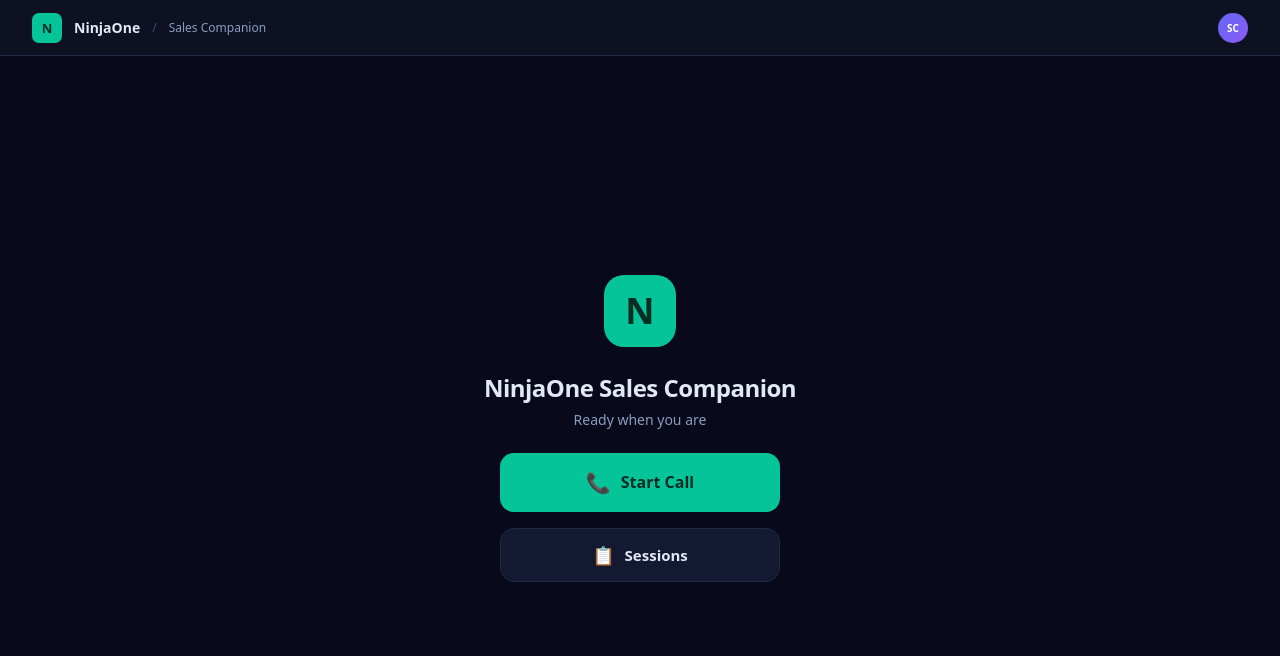
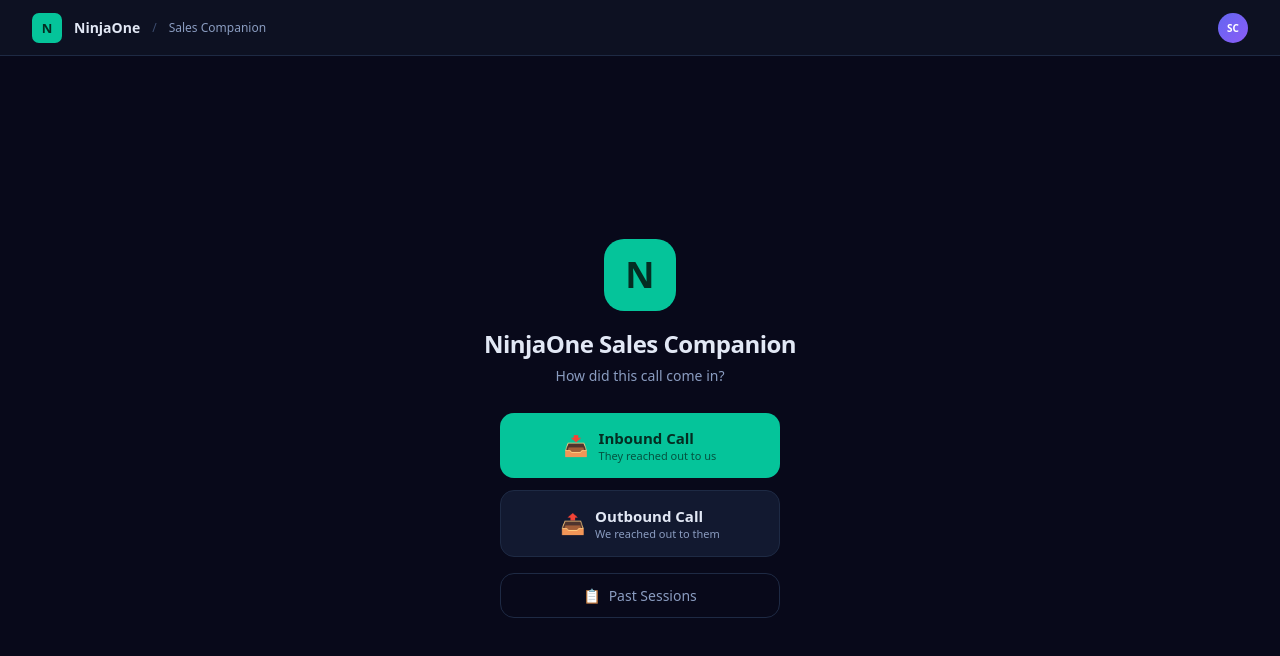
Before and after one commit to Nekoking14/ninja-sales-companion, a React (Vite) app in the folder client/: page / in a window 1280 px wide. Shown: the top 656 px of the page. Built offline with nearby package versions, Linux system fonts and the light colour scheme.

Commit message:
inbound and outbound

```diff
--- a/client/src/components/QualificationForm.jsx
+++ b/client/src/components/QualificationForm.jsx
@@ -34,6 +34,7 @@
 }
 
 const EMPTY_QUAL = {
+  accountName: '', callType: null,
   persona: '',
   prospectType: null, usesMsp: null, mspPartner: '', mspInhouse: null, mspInhouseWhy: '',
   cloudOk: null, cloudFrankfurt: null,
@@ -79,6 +80,8 @@
       identity:          normTool(r.identity),
       networkHardware:   normTool(r.networkHardware),
     },
+    accountName:     saved.accountName     || '',
+    callType:        saved.callType        || null,
     persona:         saved.persona         || '',
     useCase:         Array.isArray(saved.useCase) ? saved.useCase : (saved.useCase ? [saved.useCase] : []),
     mspInhouse:      saved.mspInhouse      ?? null,
@@ -118,7 +121,8 @@
 }
 
 export default function QualificationForm({ session, prospect }) {
-  const { dispatch } = useApp()
+  const { state, dispatch } = useApp()
+  const { callType } = state
   const key = `qual_${session?.id || prospect?.id || 'draft'}`
 
   const [form, setForm] = useState(() => {
@@ -127,9 +131,14 @@
   })
 
   useEffect(() => {
-    try { setForm(normalise(JSON.parse(localStorage.getItem(key)))) }
-    catch { setForm(EMPTY_QUAL) }
-  }, [key])
+    try {
+      const saved = JSON.parse(localStorage.getItem(key))
+      const f = normalise(saved)
+      // Sync callType from AppContext into form
+      setForm({ ...f, callType: callType || f.callType || null })
+    }
+    catch { setForm({ ...EMPTY_QUAL, callType: callType || null }) }
+  }, [key, callType])
 
   useEffect(() => {
     try {
@@ -151,6 +160,23 @@
   }, [form, session?.id])
 
   const set     = (f, v) => setForm(p => ({ ...p, [f]: v }))
+
+  // When accountName changes, update the prospect record so sessions show the right name
+  const prospectDebounce = useRef(null)
+  function setAccountName(val) {
+    set('accountName', val)
+    // Update AppContext so topbar shows new name instantly
+    if (prospect?.id) {
+      dispatch({ type: 'UPDATE_PROSPECT', payload: { name: val || 'New Prospect', company: val || '' } })
+    }
+    // Sync to API with debounce
+    clearTimeout(prospectDebounce.current)
+    prospectDebounce.current = setTimeout(() => {
+      if (prospect?.id && val?.trim()) {
+        api.prospects.update(prospect.id, { name: val.trim(), company: val.trim(), callType: prospect?.callType }).catch(() => {})
+      }
+    }, 800)
+  }
   const setTool = (f, v) => setForm(p => ({ ...p, tools: { ...p.tools, [f]: v } }))
 
   function setPersona(p) {
@@ -192,6 +218,20 @@
           </div>
         </div>
       )}
+
+      {/* Account name */}
+      <div style={{ marginBottom: 14 }}>
+        <div style={{ fontSize: 10, fontWeight: 700, textTransform: 'uppercase', letterSpacing: '0.09em', color: 'var(--acc)', marginBottom: 6, display: 'flex', alignItems: 'center', gap: 6 }}>
+          🏢 Account name
+        </div>
+        <input
+          className="input"
+          value={form.accountName}
+          onChange={e => setAccountName(e.target.value)}
+          placeholder="Company / account name…"
+          style={{ fontSize: 14, padding: '10px 12px', fontWeight: 600 }}
+        />
+      </div>
 
       {/* Combined: Persona + CRM confirmation + Prospect type */}
       <Block title="Who are you speaking with?">
--- a/client/src/components/RightPanel.jsx
+++ b/client/src/components/RightPanel.jsx
@@ -3,13 +3,15 @@
 import { useApp } from '../context/AppContext.jsx'
 import QualificationForm from './QualificationForm.jsx'
 
-const SPIN_SECTIONS = [
-  { key: 'notesSituation', label: 'S — Situation', color: 'var(--blue)',  pts: 15, placeholder: 'What is their current state? What tools, team size, processes are in place today?' },
-  { key: 'notesPain',      label: 'P — Pain',      color: 'var(--amber)', pts: 15, placeholder: '* Operational / business pain\n- Frustration, time, money — what is causing it\n- Always ask why / what !!!' },
+const ALL_SPIN_SECTIONS = [
+  { key: 'notesSituation',      label: 'S — Situation',      color: 'var(--blue)',  pts: 15, inbound: false, placeholder: 'What is their current state? What tools, team size, processes are in place today?' },
+  { key: 'notesPain',           label: 'P — Pain',           color: 'var(--amber)', pts: 15, inbound: false, placeholder: '* Operational / business pain\n- Frustration, time, money — what is causing it\n- Always ask why / what !!!' },
+  { key: 'notesImplication', label: 'I — Implication', color: 'var(--acc)',   pts: 20, inbound: true,  placeholder: 'What happens if this stays unsolved? What is the cost, risk or impact of inaction?' },
 ]
 
 export default function RightPanel({ prospect, session, callSeconds }) {
-  const { dispatch } = useApp()
+  const { state, dispatch } = useApp()
+  const { callType } = state
 
   const initials = prospect?.name
     ? prospect.name.split(' ').map(w => w[0]).join('').slice(0, 2).toUpperCase()
@@ -18,15 +20,16 @@
   const key = `qual_${session?.id || prospect?.id || 'draft'}`
 
   // ── SPIN notes state ───────────────────────────────────────────────────────
-  const [notes, setNotes] = useState({ notesSituation: '', notesPain: '' })
+  const [notes, setNotes] = useState({ notesSituation: '', notesPain: '', notesImplication: '' })
   const [notesOpen, setNotesOpen] = useState(true)
 
   useEffect(() => {
     try {
       const saved = JSON.parse(localStorage.getItem(key)) || {}
       const loaded = {
-        notesSituation: saved.notesSituation || '',
-        notesPain:      saved.notesPain      || '',
+        notesSituation:      saved.notesSituation      || '',
+        notesPain:           saved.notesPain           || '',
+        notesImplication: saved.notesImplication || '',
       }
       setNotes(loaded)
       dispatch({ type: 'SET_SPIN_NOTES', payload: loaded })
@@ -51,10 +54,11 @@
   }
 
   const pts = {
-    notesSituation: (notes.notesSituation || '').trim().length > 0 ? 15 : 0,
-    notesPain:      (notes.notesPain      || '').trim().length > 0 ? 15 : 0,
+    notesSituation:      (notes.notesSituation      || '').trim().length > 0 ? 15 : 0,
+    notesPain:           (notes.notesPain           || '').trim().length > 0 ? 15 : 0,
+    notesImplication: callType === 'inbound' && (notes.notesImplication || '').trim().length > 0 ? 20 : 0,
   }
-  const totalPts = pts.notesSituation + pts.notesPain
+  const totalPts = pts.notesSituation + pts.notesPain + pts.notesImplication
 
   return (
     <div style={{
@@ -134,7 +138,7 @@
               background: totalPts > 0 ? 'var(--green2)' : 'var(--card2)',
               padding: '2px 6px', borderRadius: 99, transition: 'all 0.2s'
             }}>
-              {totalPts}/30
+              {totalPts}/{callType === 'inbound' ? 50 : 30}
             </span>
             <span style={{ fontSize: 10, color: 'var(--txt3)', marginLeft: 4 }}>
               {notesOpen ? '▲' : '▼'}
@@ -144,7 +148,7 @@
           {/* Notes sections */}
           {notesOpen && (
             <div style={{ flex: 1, display: 'flex', flexDirection: 'column', overflow: 'hidden', minHeight: 0 }}>
-              {SPIN_SECTIONS.map(({ key: field, label, color, pts: maxPts, placeholder }, idx) => {
+              {ALL_SPIN_SECTIONS.filter(s => !s.inbound || callType === 'inbound').map(({ key: field, label, color, pts: maxPts, placeholder }, idx) => {
                 const hasText = (notes[field] || '').trim().length > 0
                 return (
                   <div key={field} style={{
--- a/client/src/pages/ProspectList.jsx
+++ b/client/src/pages/ProspectList.jsx
@@ -140,6 +140,7 @@
     'NINJAONE CALL SUMMARY',
     sep2,
     '',
+    line('Account',        q?.accountName),
     line('Persona',        q?.persona || persona || session.name),
     line('Prospect type',   q?.prospectType === 'msp' ? 'MSP' : q?.prospectType === 'it' ? 'Internal IT' : null),
     line('Endpoints',       q?.endpoints),
@@ -272,13 +273,29 @@
   const [expandedData, setExpandedData] = useState(null)
   const [loadingExp,   setLoadingExp]   = useState(false)
   const [copied,       setCopied]       = useState(false)
+  const [callTypeMap,   setCallTypeMap]   = useState({})
 
   useEffect(() => { load() }, [])
 
   async function load () {
     setLoading(true)
-    try { setProspects(await api.prospects.list()) }
-    finally { setLoading(false) }
+    try {
+      const list = await api.prospects.list()
+      setProspects(list)
+      // Load callType from each prospect's latest session in parallel
+      const entries = await Promise.all(list.map(async p => {
+        try {
+          const full = await api.prospects.get(p.id)
+          const s = full.sessions?.[0]
+          if (!s) return [p.id, null]
+          const q = s.qualification_data
+            ? (typeof s.qualification_data === 'string' ? JSON.parse(s.qualification_data) : s.qualification_data)
+            : null
+          return [p.id, q?.callType || null]
+        } catch { return [p.id, null] }
+      }))
+      setCallTypeMap(Object.fromEntries(entries))
+    } finally { setLoading(false) }
   }
 
   async function continueCall (prospect) {
@@ -396,6 +413,11 @@
                     <div style={{ flex: 1, minWidth: 0 }}>
                       <div style={{ display: 'flex', alignItems: 'center', gap: 8, marginBottom: 3 }}>
                         <span style={{ fontSize: 14, fontWeight: 600 }}>{p.name}</span>
+                        {callTypeMap[p.id] && (
+                          <span style={{ fontSize: 10, fontWeight: 700, padding: '2px 8px', borderRadius: 99, background: callTypeMap[p.id] === 'inbound' ? 'var(--acc2)' : 'var(--blue2)', color: callTypeMap[p.id] === 'inbound' ? 'var(--acc)' : 'var(--blue)', flexShrink: 0 }}>
+                            {callTypeMap[p.id] === 'inbound' ? '📥 Inbound' : '📤 Outbound'}
+                          </span>
+                        )}
                         <span className="tag" style={{ background: color + '18', color }}>{p.company || p.role || 'Persona'}</span>
                       </div>
                       {/* Date + time ago */}
@@ -454,6 +476,11 @@
                                     <span style={{ fontSize: 12, fontWeight: 600 }}>{fmtDate(sd.started_at)}</span>
                                     <span style={{ fontSize: 12, color: 'var(--txt2)', marginLeft: 10 }}>{fmtTime(sd.started_at)}</span>
                                   </div>
+                                  {qual?.callType && (
+                                    <span style={{ fontSize: 11, fontWeight: 700, padding: '3px 10px', borderRadius: 99, background: qual.callType === 'inbound' ? 'var(--acc2)' : 'var(--blue2)', color: qual.callType === 'inbound' ? 'var(--acc)' : 'var(--blue)' }}>
+                                      {qual.callType === 'inbound' ? '📥 Inbound' : '📤 Outbound'}
+                                    </span>
+                                  )}
                                   {sd.duration_sec && (
                                     <span style={{ fontSize: 11, color: 'var(--txt3)', marginLeft: 8 }}>
                                       Duration: {fmtDuration(sd.duration_sec)}
--- a/client/src/pages/ProspectSelector.jsx
+++ b/client/src/pages/ProspectSelector.jsx
@@ -6,29 +6,20 @@
   const { dispatch } = useApp()
   const navigate     = useNavigate()
 
-  async function startCall() {
-    const prospect = await api.prospects.create({
-      name:    'New Prospect',
-      company: '',
-      role:    ''
-    })
-    const session = await api.sessions.start(prospect.id)
-    dispatch({ type: 'SET_PROSPECT', payload: prospect })
-    dispatch({ type: 'SET_SESSION',  payload: session  })
+  async function startCall(callType) {
+    const prospect = await api.prospects.create({ name: 'New Prospect', company: '', role: '', callType })
+    const session  = await api.sessions.start(prospect.id)
+    dispatch({ type: 'SET_PROSPECT',  payload: { ...prospect, callType } })
+    dispatch({ type: 'SET_SESSION',   payload: session  })
+    dispatch({ type: 'SET_CALL_TYPE', payload: callType })
     navigate('/dashboard')
   }
 
   return (
-    <div style={{
-      height: '100vh', display: 'flex', flexDirection: 'column',
-      background: 'var(--bg)', overflow: 'hidden'
-    }}>
+    <div style={{ height: '100vh', display: 'flex', flexDirection: 'column', background: 'var(--bg)', overflow: 'hidden' }}>
 
       {/* Header */}
-      <header style={{
-        height: 56, background: 'var(--surf)', borderBottom: '1px solid var(--brd)',
-        display: 'flex', alignItems: 'center', padding: '0 32px', gap: 12, flexShrink: 0
-      }}>
+      <header style={{ height: 56, background: 'var(--surf)', borderBottom: '1px solid var(--brd)', display: 'flex', alignItems: 'center', padding: '0 32px', gap: 12, flexShrink: 0 }}>
         <div style={{ width: 30, height: 30, background: 'var(--acc)', borderRadius: 7, display: 'flex', alignItems: 'center', justifyContent: 'center', fontWeight: 800, fontSize: 13, color: '#042D22' }}>N</div>
         <span style={{ fontWeight: 600, fontSize: 14 }}>NinjaOne</span>
         <span style={{ color: 'var(--txt3)', fontSize: 12 }}>/</span>
@@ -37,21 +28,20 @@
       </header>
 
       {/* Main */}
-      <div style={{ flex: 1, display: 'flex', flexDirection: 'column', alignItems: 'center', justifyContent: 'center', gap: 16, padding: 32 }}>
+      <div style={{ flex: 1, display: 'flex', flexDirection: 'column', alignItems: 'center', justifyContent: 'center', gap: 12, padding: 32 }}>
 
-        {/* Logo */}
-        <div style={{ width: 72, height: 72, background: 'var(--acc)', borderRadius: 20, display: 'flex', alignItems: 'center', justifyContent: 'center', fontSize: 36, fontWeight: 800, color: '#042D22', marginBottom: 8 }}>N</div>
+        <div style={{ width: 72, height: 72, background: 'var(--acc)', borderRadius: 20, display: 'flex', alignItems: 'center', justifyContent: 'center', fontSize: 36, fontWeight: 800, color: '#042D22', marginBottom: 4 }}>N</div>
 
-        <div style={{ textAlign: 'center', marginBottom: 8 }}>
+        <div style={{ textAlign: 'center', marginBottom: 16 }}>
           <div style={{ fontSize: 24, fontWeight: 700, letterSpacing: '-0.5px', marginBottom: 6 }}>NinjaOne Sales Companion</div>
-          <div style={{ color: 'var(--txt2)', fontSize: 14 }}>Ready when you are</div>
+          <div style={{ color: 'var(--txt2)', fontSize: 14 }}>How did this call come in?</div>
         </div>
 
-        {/* Start Call */}
+        {/* Inbound */}
         <button
-          onClick={startCall}
+          onClick={() => startCall('inbound')}
           style={{
-            width: 280, padding: '16px 24px', borderRadius: 14, fontSize: 16,
+            width: 280, padding: '15px 24px', borderRadius: 14, fontSize: 15,
             fontWeight: 700, background: 'var(--acc)', color: '#042D22',
             border: 'none', cursor: 'pointer', transition: 'opacity 0.15s',
             display: 'flex', alignItems: 'center', justifyContent: 'center', gap: 10
@@ -59,14 +49,18 @@
           onMouseEnter={e => e.currentTarget.style.opacity = '.88'}
           onMouseLeave={e => e.currentTarget.style.opacity = '1'}
         >
-          <span style={{ fontSize: 20 }}>📞</span> Start Call
+          <span style={{ fontSize: 20 }}>📥</span>
+          <div style={{ textAlign: 'left' }}>
+            <div>Inbound Call</div>
+            <div style={{ fontSize: 11, fontWeight: 400, opacity: 0.75 }}>They reached out to us</div>
+          </div>
         </button>
 
-        {/* Sessions */}
+        {/* Outbound */}
         <button
-          onClick={() => navigate('/prospects')}
+          onClick={() => startCall('outbound')}
           style={{
-            width: 280, padding: '14px 24px', borderRadius: 14, fontSize: 15,
+            width: 280, padding: '15px 24px', borderRadius: 14, fontSize: 15,
             fontWeight: 600, background: 'var(--card)', color: 'var(--txt)',
             border: '1px solid var(--brd)', cursor: 'pointer', transition: 'border-color 0.15s',
             display: 'flex', alignItems: 'center', justifyContent: 'center', gap: 10
@@ -74,7 +68,27 @@
           onMouseEnter={e => e.currentTarget.style.borderColor = 'var(--acc)'}
           onMouseLeave={e => e.currentTarget.style.borderColor = 'var(--brd)'}
         >
-          <span style={{ fontSize: 18 }}>📋</span> Sessions
+          <span style={{ fontSize: 20 }}>📤</span>
+          <div style={{ textAlign: 'left' }}>
+            <div>Outbound Call</div>
+            <div style={{ fontSize: 11, fontWeight: 400, color: 'var(--txt2)' }}>We reached out to them</div>
+          </div>
+        </button>
+
+        {/* Sessions */}
+        <button
+          onClick={() => navigate('/prospects')}
+          style={{
+            width: 280, padding: '12px 24px', borderRadius: 14, fontSize: 14,
+            fontWeight: 500, background: 'transparent', color: 'var(--txt2)',
+            border: '1px solid var(--brd)', cursor: 'pointer', marginTop: 4,
+            display: 'flex', alignItems: 'center', justifyContent: 'center', gap: 8,
+            transition: 'border-color 0.15s'
+          }}
+          onMouseEnter={e => e.currentTarget.style.borderColor = 'var(--brd2)'}
+          onMouseLeave={e => e.currentTarget.style.borderColor = 'var(--brd)'}
+        >
+          <span>📋</span> Past Sessions
         </button>
 
       </div>
--- a/client/src/utils/scoring.js
+++ b/client/src/utils/scoring.js
@@ -34,8 +34,9 @@
   else if (filledTools >= 1) pts += Math.round(filledTools * 3.3)
 
   // ── SPIN notes (50 pts) — scored from written content ────────────────────
-  if ((qual.notesSituation || '').trim().length > 0) pts += 15
-  if ((qual.notesPain       || '').trim().length > 0) pts += 15
+  if ((qual.notesSituation      || '').trim().length > 0) pts += 15
+  if ((qual.notesPain           || '').trim().length > 0) pts += 15
+  if ((qual.notesImplication || '').trim().length > 0) pts += 20
 
   return Math.round(Math.min(pts, 100))
 }
```
Also changed, not shown: client/src/context/AppContext.jsx (+13 -4 lines), 1 other file (tests, documents, lock files or other folders).
